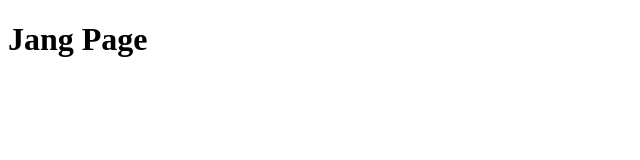
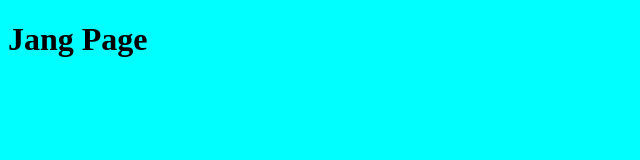
Before and after one commit to changkiheon/chang_folio, a plain HTML site: page docs/index.html in a window 1280 px wide. Shown: the whole page, without its empty margins (0-640 px from the left). Drawn offline with Linux system fonts and the light colour scheme.

Commit message:
changes 1

```diff
--- /dev/null
+++ b/docs/assets/css/main.css
@@ -0,0 +1,3 @@
+body {
+ background-color: aqua;
+}
--- a/docs/index.html
+++ b/docs/index.html
@@ -4,6 +4,7 @@
     <meta charset="UTF-8">
     <meta name="viewport" content="width=device-width, initial-scale=1.0">
     <title>Jang Portifolio</title>
+    <link rel="stylesheet" href="./assets/css/main.css">
 </head>
 <body>
     <H1>Jang Page</H1>
```
Also changed, not shown: 3 other files.
